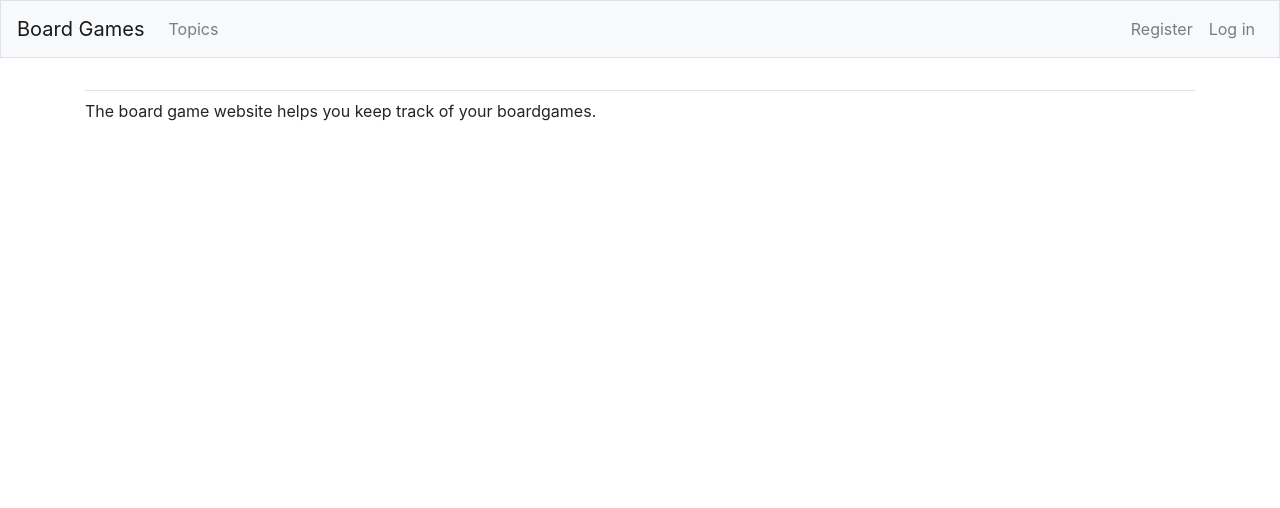
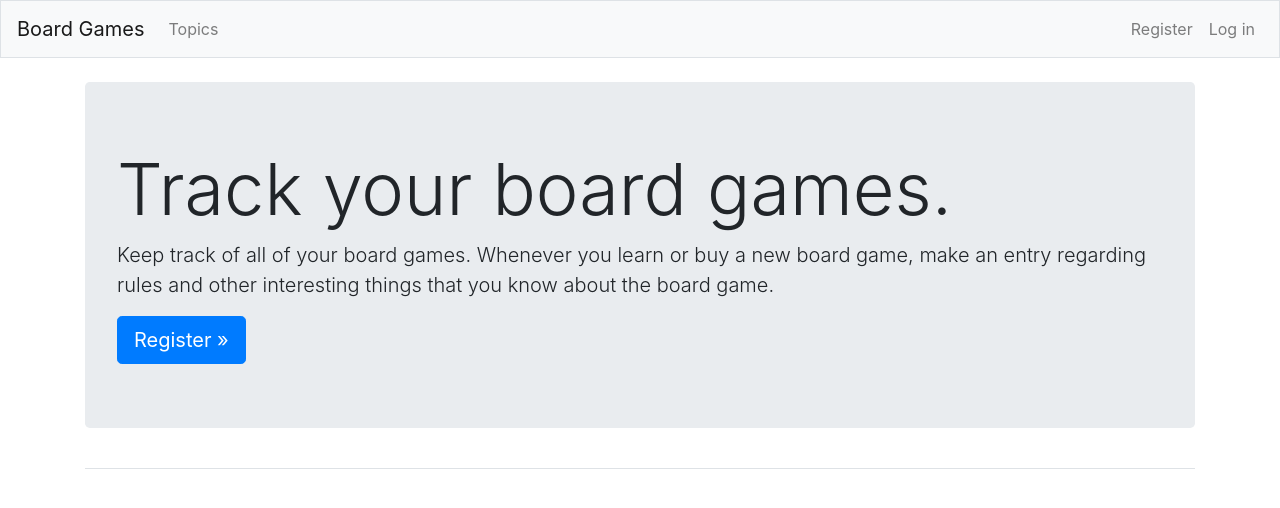
Before and after one commit to SirBearington/Boargame_website, a Django app: page / in a window 1280 px wide. Shown: the top 508 px of the page. Run offline with Django 4.2, Linux system fonts and the light colour scheme; some libraries are stand-ins or nearby versions.

Commit message:
styled index.html

```diff
--- a/boardgame_app/templates/boardgame_app/base.html
+++ b/boardgame_app/templates/boardgame_app/base.html
@@ -25,7 +25,7 @@
     <div class="collapse navbar-collapse" id="navbarCollapse">
         <ul class="navbar-nav mr-auto">
             <li class="nav-item">
-            <a class="nav-link" href="{% url 'board_game_app:topics'%}">Topics</a></li>
+            <a class="nav-link" href="{% url 'boardgame_app:topics'%}">Topics</a></li>
         </ul>
         <ul class="navbar-nav ml-auto">
             {% if user.is_authenticated %}
--- a/boardgame_app/templates/boardgame_app/index.html
+++ b/boardgame_app/templates/boardgame_app/index.html
@@ -1,7 +1,14 @@
 {% extends "boardgame_app/base.html" %}
 
-{% block content %}
+{% block page_header %}
 
-<p>The board game website helps you keep track of your boardgames.</p>
+    <div class="jumbotron">
+        <h1 class="display-3">Track your board games.</h1>
+        <p class="lead">Keep track of all of your board games. Whenever you learn or buy a new board game, make an
+            entry regarding rules and other interesting things that you know about the board game.</p>
 
-{% endblock content %}
+        <a class="btn btn-lg btn-primary" href="{% url 'users:register' %}"
+            role="button">Register &raquo;</a>
+    </div>
+
+{% endblock page_header %}
```
Also changed, not shown: db.sqlite3.
